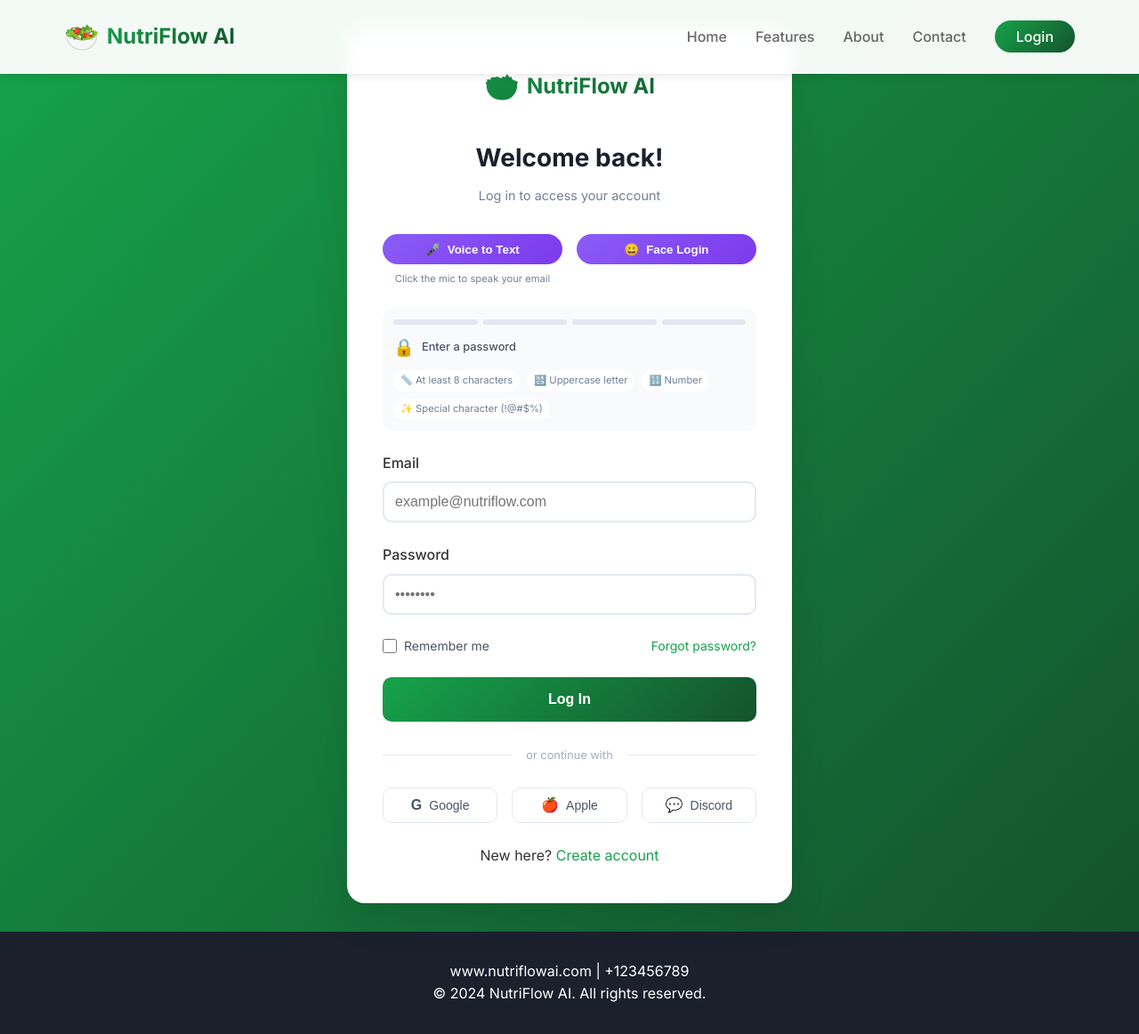
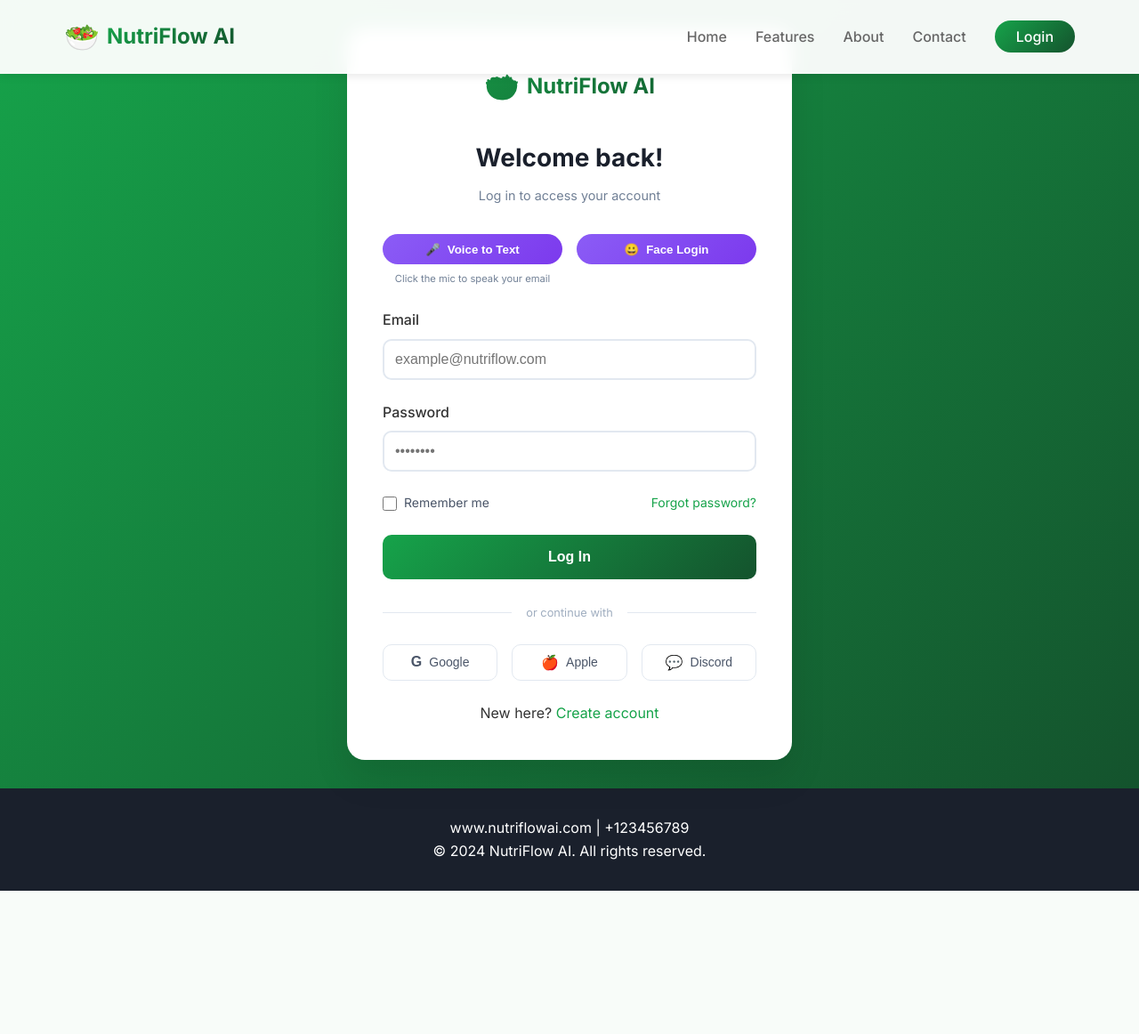
Before and after one commit to sinda15960/Esprit-PI-2A29-2526-AlimentationDurable, a PHP site: page /index.php?action=login in a window 1280 px wide. Shown: the whole page at 89% size. After the commit the page ends 1001 px from the top, so only its background shows below. Run offline with PHP 8.4, Linux system fonts and the light colour scheme.

Commit message:
Update login.php

```diff
--- a/projet2A/views/front/login.php
+++ b/projet2A/views/front/login.php
@@ -32,26 +32,6 @@
                                 <button class="face-cancel-btn" onclick="stopFaceLogin()">Cancel</button>
                             </div>
                         </div>
-                    </div>
-                </div>
-
-                <!-- Password Strength Game Section -->
-                <div class="password-strength-container">
-                    <div class="strength-bars">
-                        <div class="strength-bar" id="bar1"></div>
-                        <div class="strength-bar" id="bar2"></div>
-                        <div class="strength-bar" id="bar3"></div>
-                        <div class="strength-bar" id="bar4"></div>
-                    </div>
-                    <div class="strength-feedback" id="strengthFeedback">
-                        <span class="strength-icon" id="strengthIcon">🔒</span>
-                        <span class="strength-text" id="strengthText">Enter a password</span>
-                    </div>
-                    <div class="strength-tips" id="strengthTips">
-                        <div class="tip-item" id="tipLength">📏 At least 8 characters</div>
-                        <div class="tip-item" id="tipUpper">🔠 Uppercase letter</div>
-                        <div class="tip-item" id="tipNumber">🔢 Number</div>
-                        <div class="tip-item" id="tipSpecial">✨ Special character (!@#$%)</div>
                     </div>
                 </div>
 
@@ -132,7 +112,7 @@
     </div>
 </div>
 
-<!-- Modal Social Login Simulation -->
+<!-- Modals -->
 <div id="socialLoginModal" class="modal">
     <div class="modal-content" style="max-width: 400px;">
         <div class="modal-header" id="socialModalHeader">
@@ -176,7 +156,6 @@
     </div>
 </div>
 
-<!-- Success Modal after social login -->
 <div id="socialSuccessModal" class="modal">
     <div class="modal-content" style="max-width: 380px;">
         <div class="modal-header" style="background: linear-gradient(135deg, #16a34a, #14532d);">
@@ -192,7 +171,6 @@
     </div>
 </div>
 
-<!-- Contact Admin Modal -->
 <div id="contactModal" class="modal">
     <div class="modal-content" style="max-width: 450px;">
         <div class="modal-header" style="background: linear-gradient(135deg, #dc2626, #b91c1c);">
@@ -229,7 +207,6 @@
 </div>
 
 <style>
-/* AI Features Section */
 .ai-features {
     display: flex;
     gap: 1rem;
@@ -285,7 +262,6 @@
     margin-top: 0.5rem;
 }
 
-/* Face Camera Styles */
 .face-camera {
     margin-top: 1rem;
     background: linear-gradient(135deg, #1a1a2e, #16213e);
@@ -359,83 +335,6 @@
     background: rgba(255,255,255,0.3);
 }
 
-/* Password Strength Game Styles */
-.password-strength-container {
-    margin-bottom: 1.5rem;
-    padding: 0.75rem;
-    background: #f8fafc;
-    border-radius: 12px;
-    transition: all 0.3s ease;
-}
-
-.strength-bars {
-    display: flex;
-    gap: 6px;
-    margin-bottom: 10px;
-}
-
-.strength-bar {
-    height: 6px;
-    flex: 1;
-    background: #e2e8f0;
-    border-radius: 3px;
-    transition: all 0.3s ease;
-}
-
-.strength-bar.weak {
-    background: #ef4444;
-}
-.strength-bar.fair {
-    background: #f59e0b;
-}
-.strength-bar.good {
-    background: #8b5cf6;
-}
-.strength-bar.strong {
-    background: #10b981;
-}
-
-.strength-feedback {
-    display: flex;
-    align-items: center;
-    gap: 8px;
-    margin-bottom: 10px;
-}
-
-.strength-icon {
-    font-size: 1.2rem;
-}
-
-.strength-text {
-    font-size: 0.8rem;
-    font-weight: 500;
-    color: #4a5568;
-}
-
-.strength-tips {
-    display: flex;
-    flex-wrap: wrap;
-    gap: 8px;
-    margin-top: 8px;
-}
-
-.tip-item {
-    font-size: 0.7rem;
-    padding: 3px 8px;
-    background: white;
-    border-radius: 20px;
-    color: #718096;
-    transition: all 0.3s ease;
-}
-
-.tip-item.completed {
-    background: #dcfce7;
-    color: #166534;
-    text-decoration: line-through;
-    opacity: 0.7;
-}
-
-/* Account Disabled Message */
 .error-message-disabled {
     background: #fee2e2;
     border-left: 4px solid #dc2626;
@@ -480,7 +379,6 @@
     background: #b91c1c;
 }
 
-/* Social Login Modal Styles */
 .spinner {
     width: 40px;
     height: 40px;
@@ -493,11 +391,13 @@
 @keyframes spin {
     to { transform: rotate(360deg); }
 }
+
 .social-info {
     background: #f8fafc;
     padding: 1rem;
     border-radius: 16px;
 }
+
 .btn-feature {
     cursor: pointer;
     transition: all 0.3s;
@@ -507,7 +407,6 @@
     transform: translateY(-2px);
 }
 
-/* Error messages */
 .error-messages {
     margin-bottom: 1rem;
 }
@@ -547,18 +446,79 @@
     background: #cbd5e0;
 }
 
+.modal {
+    display: none;
+    position: fixed;
+    z-index: 2000;
+    left: 0;
+    top: 0;
+    width: 100%;
+    height: 100%;
+    background-color: rgba(0,0,0,0.5);
+    animation: fadeIn 0.3s ease;
+}
+
+.modal-content {
+    background-color: white;
+    margin: 10% auto;
+    width: 90%;
+    max-width: 500px;
+    border-radius: 20px;
+    animation: slideDownModal 0.3s ease;
+    overflow: hidden;
+}
+
+.modal-header {
+    padding: 1rem 1.5rem;
+    display: flex;
+    justify-content: space-between;
+    align-items: center;
+    color: white;
+}
+
+.modal-close {
+    font-size: 1.75rem;
+    cursor: pointer;
+    transition: opacity 0.3s;
+}
+
+.modal-close:hover {
+    opacity: 0.7;
+}
+
+.modal-body {
+    padding: 1.5rem;
+}
+
+.modal-footer {
+    padding: 1rem 1.5rem 1.5rem;
+    display: flex;
+    gap: 1rem;
+    justify-content: flex-end;
+}
+
 @keyframes fadeIn {
     from { opacity: 0; transform: translateY(-10px); }
     to { opacity: 1; transform: translateY(0); }
 }
+
+@keyframes slideDownModal {
+    from {
+        opacity: 0;
+        transform: translateY(-50px);
+    }
+    to {
+        opacity: 1;
+        transform: translateY(0);
+    }
+}
 </style>
 
 <script>
-// ========== FACE LOGIN WITH RECOGNITION ==========
+// ========== FACE LOGIN ==========
 let faceVideo = null;
 let faceCanvas = null;
 let faceStream = null;
-let faceDetectionInterval = null;
 let capturedFrames = [];
 let isCapturing = false;
 
@@ -716,14 +676,16 @@ async function recognizeFace(signature) {
 
         const data = await response.json();
 
-        console.log('Face recognition response:', data);
-
         if(data.success) {
             faceProgressBar.style.width = '100%';
             faceStatus.innerHTML = '🎉 Face recognized! Logging in...';
 
             setTimeout(() => {
-                window.location.href = 'index.php?action=profile';
+                if(data.user && data.user.role === 'admin') {
+                    window.location.href = 'index.php?action=admin_dashboard';
+                } else {
+                    window.location.href = 'index.php?action=profile';
+                }
             }, 1000);
         } else {
             faceStatus.innerHTML = '❌ ' + (data.message || 'Face not recognized. Please use email login.');
@@ -771,7 +733,6 @@ function stopFaceLogin() {
 
 // ========== VOICE TO TEXT ==========
 let recognition = null;
-let isListening = false;
 
 function startVoiceRecognition() {
     if (!('webkitSpeechRecognition' in window) && !('SpeechRecognition' in window)) {
@@ -791,7 +752,6 @@ function startVoiceRecognition() {
     const emailInput = document.getElementById('email');
 
     recognition.onstart = function() {
-        isListening = true;
         voiceBtn.classList.add('listening');
         voiceStatus.innerHTML = '🎤 Listening... Speak your email address';
         voiceStatus.style.color = '#ef4444';
@@ -827,129 +787,13 @@ function startVoiceRecognition() {
     };
 
     recognition.onend = function() {
-        isListening = false;
         voiceBtn.classList.remove('listening');
     };
 
     recognition.start();
 }
 
-// ========== PASSWORD STRENGTH GAME ==========
-const passwordInput = document.getElementById('password');
-const bars = {
-    bar1: document.getElementById('bar1'),
-    bar2: document.getElementById('bar2'),
-    bar3: document.getElementById('bar3'),
-    bar4: document.getElementById('bar4')
-};
-const strengthText = document.getElementById('strengthText');
-const strengthIcon = document.getElementById('strengthIcon');
-const tips = {
-    length: document.getElementById('tipLength'),
-    upper: document.getElementById('tipUpper'),
-    number: document.getElementById('tipNumber'),
-    special: document.getElementById('tipSpecial')
-};
-
-function checkPasswordStrength(password) {
-    let score = 0;
-    let checks = {
-        length: false,
-        upper: false,
-        number: false,
-        special: false
-    };
-
-    if(password.length >= 8) {
-        score++;
-        checks.length = true;
-    }
-
-    if(/[A-Z]/.test(password)) {
-        score++;
-        checks.upper = true;
-    }
-
-    if(/[0-9]/.test(password)) {
-        score++;
-        checks.number = true;
-    }
-
-    if(/[!@#$%^&*(),.?":{}|<>]/.test(password)) {
-        score++;
-        checks.special = true;
-    }
-
-    const barKeys = ['bar1', 'bar2', 'bar3', 'bar4'];
-    for(let i = 0; i < barKeys.length; i++) {
-        if(i < score) {
-            if(score === 1) bars[barKeys[i]].className = 'strength-bar weak';
-            else if(score === 2) bars[barKeys[i]].className = 'strength-bar fair';
-            else if(score === 3) bars[barKeys[i]].className = 'strength-bar good';
-            else if(score === 4) bars[barKeys[i]].className = 'strength-bar strong';
-        } else {
-            bars[barKeys[i]].className = 'strength-bar';
-        }
-    }
-
-    if(password.length === 0) {
-        strengthText.textContent = 'Enter a password';
-        strengthIcon.textContent = '🔒';
-    } else if(score === 1) {
-        strengthText.textContent = 'Weak - Needs improvement';
-        strengthIcon.textContent = '😟';
-    } else if(score === 2) {
-        strengthText.textContent = 'Fair - Getting there!';
-        strengthIcon.textContent = '😐';
-    } else if(score === 3) {
-        strengthText.textContent = 'Good - Almost perfect!';
-        strengthIcon.textContent = '😎';
-    } else if(score === 4) {
-        strengthText.textContent = 'Strong - Excellent password! 💪';
-        strengthIcon.textContent = '🦸';
-    }
-
-    updateTip(tips.length, checks.length, 'At least 8 characters');
-    updateTip(tips.upper, checks.upper, 'Uppercase letter');
-    updateTip(tips.number, checks.number, 'Number');
-    updateTip(tips.special, checks.special, 'Special character');
-
-    return score;
-}
-
-function updateTip(element, isCompleted, text) {
-    if(isCompleted) {
-        element.classList.add('completed');
-        element.innerHTML = `✅ ${text}`;
-    } else {
-        element.classList.remove('completed');
-        element.innerHTML = `❌ ${text}`;
-    }
-}
-
-if(passwordInput) {
-    passwordInput.addEventListener('input', function() {
-        const password = this.value;
-        if(password.length === 0) {
-            const barsElements = document.querySelectorAll('.strength-bar');
-            barsElements.forEach(bar => bar.className = 'strength-bar');
-            strengthText.textContent = 'Enter a password';
-            strengthIcon.textContent = '🔒';
-
-            document.querySelectorAll('.tip-item').forEach(tip => {
-                tip.classList.remove('completed');
-                if(tip.id === 'tipLength') tip.innerHTML = '📏 At least 8 characters';
-                else if(tip.id === 'tipUpper') tip.innerHTML = '🔠 Uppercase letter';
-                else if(tip.id === 'tipNumber') tip.innerHTML = '🔢 Number';
-                else if(tip.id === 'tipSpecial') tip.innerHTML = '✨ Special character (!@#$%)';
-            });
-        } else {
-            checkPasswordStrength(password);
-        }
-    });
-}
-
-// ========== SOCIAL LOGIN FUNCTIONS ==========
+// ========== SOCIAL LOGIN ==========
 let currentSocialProvider = '';
 
 function openSocialLogin(provider) {
@@ -1071,7 +915,7 @@ function redirectAfterSocialLogin() {
     window.location.href = 'index.php?action=profile';
 }
 
-// ========== CONTACT MODAL FUNCTIONS ==========
+// ========== CONTACT MODAL ==========
 function openContactModal() {
     document.getElementById('contactModal').style.display = 'block';
     document.getElementById('contactSuccess').style.display = 'none';
@@ -1131,7 +975,7 @@ function sendContactMessage(event) {
     });
 }
 
-// ========== CLOSE MODALS WHEN CLICKING OUTSIDE ==========
+// ========== CLOSE MODALS ==========
 window.onclick = function(event) {
     const socialModal = document.getElementById('socialLoginModal');
     const successModal = document.getElementById('socialSuccessModal');
@@ -1141,7 +985,7 @@ window.onclick = function(event) {
     if (event.target == contactModal) closeContactModal();
 }
 
-// ========== LOGIN FORM VALIDATION ==========
+// ========== LOGIN VALIDATION ==========
 function validateLoginForm() {
     let isValid = true;
 
@@ -1165,7 +1009,7 @@ function validateLoginForm() {
     return isValid;
 }
 
-// Cleanup on page unload
+// Cleanup
 window.addEventListener('beforeunload', function() {
     if(faceStream) {
         faceStream.getTracks().forEach(track => track.stop());
```
